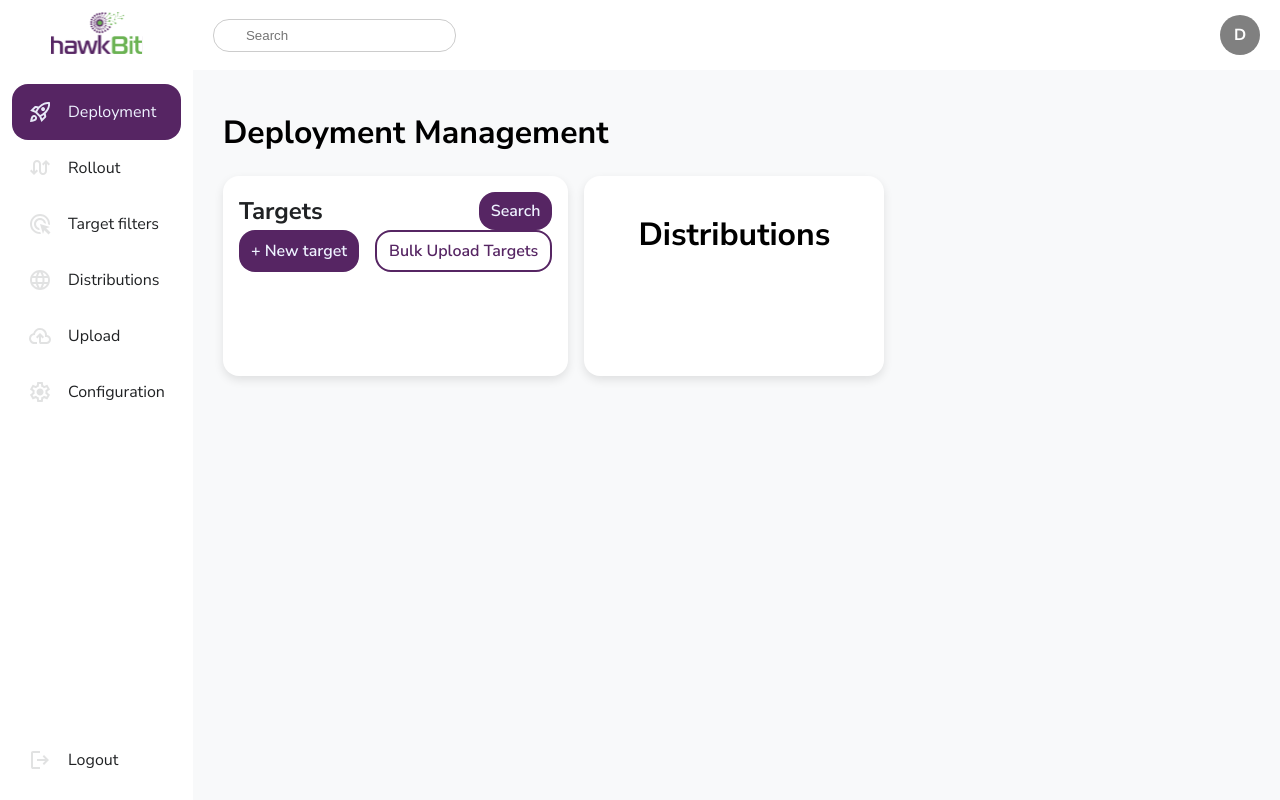
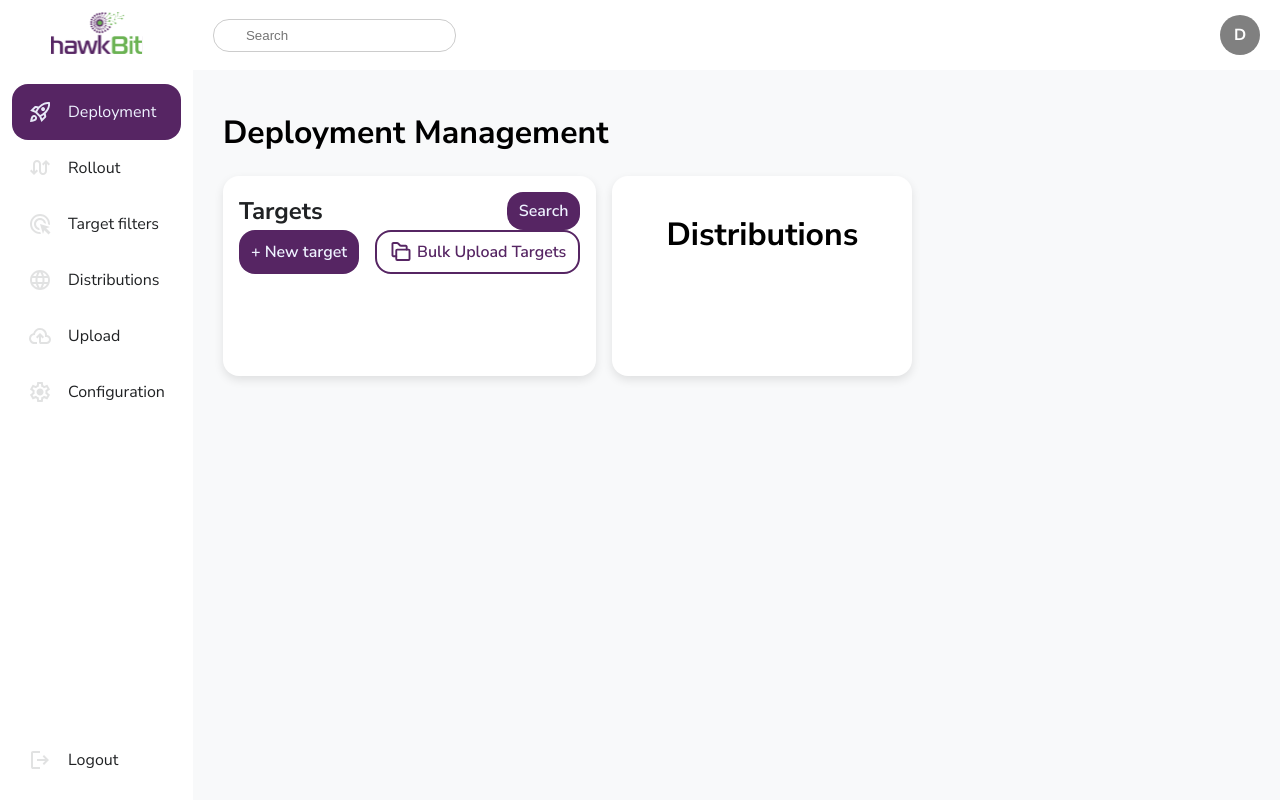
Before and after one commit to sbabic/hawkbitgui, a Next.js app: page /x/deployment in a window 1280 px wide. Built offline with nearby package versions, Linux system fonts and the light colour scheme.

Commit message:
feat: added Bulk Upload button

```diff
--- /dev/null
+++ b/src/app/components/icons/folder-icon.tsx
@@ -0,0 +1,37 @@
+'use client';
+
+import React from 'react';
+
+type FolderIconProps = React.SVGProps<SVGSVGElement>;
+
+export default function FolderIcon({
+    width = 24,
+    height = 24,
+    ...props
+}: FolderIconProps) {
+    return (
+        <svg
+            width={width}
+            height={height}
+            viewBox='0 0 18 19'
+            fill='none'
+            xmlns='http://www.w3.org/2000/svg'
+            {...props}
+        >
+            <path
+                d='M5.25 12.8429H3C2.80109 12.8429 2.61032 12.7639 2.46967 12.6232C2.32902 12.4826 2.25 12.2918 2.25 12.0929V3.09291C2.25 2.894 2.32902 2.70323 2.46967 2.56258C2.61032 2.42193 2.80109 2.34291 3 2.34291H6C6.0987 2.34234 6.19655 2.36126 6.28793 2.39858C6.37931 2.4359 6.46242 2.4909 6.5325 2.56041L8.34 4.37541C8.41008 4.44492 8.49319 4.49991 8.58457 4.53724C8.67595 4.57456 8.77379 4.59348 8.8725 4.59291H12.75C12.9489 4.59291 13.1397 4.67193 13.2803 4.81258C13.421 4.95323 13.5 5.144 13.5 5.34291V7.59291'
+                stroke='#562563'
+                stroke-width='1.5'
+                stroke-linecap='round'
+                stroke-linejoin='round'
+            />
+            <path
+                d='M15 7.5929H6C5.58579 7.5929 5.25 7.92868 5.25 8.3429V15.0929C5.25 15.5071 5.58579 15.8429 6 15.8429H15C15.4142 15.8429 15.75 15.5071 15.75 15.0929V8.3429C15.75 7.92868 15.4142 7.5929 15 7.5929Z'
+                stroke='#562563'
+                stroke-width='1.5'
+                stroke-linecap='round'
+                stroke-linejoin='round'
+            />
+        </svg>
+    );
+}
--- a/src/app/x/deployment/components/targets-card/index.tsx
+++ b/src/app/x/deployment/components/targets-card/index.tsx
@@ -3,6 +3,7 @@
 import styles from './styles.module.scss';
 import Card from '@/app/components/card';
 import Button from '@/app/components/button';
+import FolderIcon from '@/app/components/icons/folder-icon';
 
 export default function TargetsCard() {
     return (
@@ -14,7 +15,13 @@ export default function TargetsCard() {
                 </div>
                 <div className={styles.actionButtons}>
                     <Button>+ New target</Button>
-                    <Button color={'outline'}>Bulk Upload Targets</Button>
+                    <Button
+                        color={'outline'}
+                        className={styles.bulkUploadButton}
+                    >
+                        <FolderIcon />
+                        Bulk Upload Targets
+                    </Button>
                 </div>
                 <div className={styles.table}></div>
             </div>
--- a/src/app/x/deployment/components/targets-card/styles.module.scss
+++ b/src/app/x/deployment/components/targets-card/styles.module.scss
@@ -21,5 +21,13 @@
         display: flex;
         flex-direction: row;
         gap: 16px;
+
+        .bulkUploadButton {
+            display: flex;
+            flex-direction: row;
+            align-items: center;
+            justify-content: center;
+            gap: 4px;
+        }
     }
 }
```
